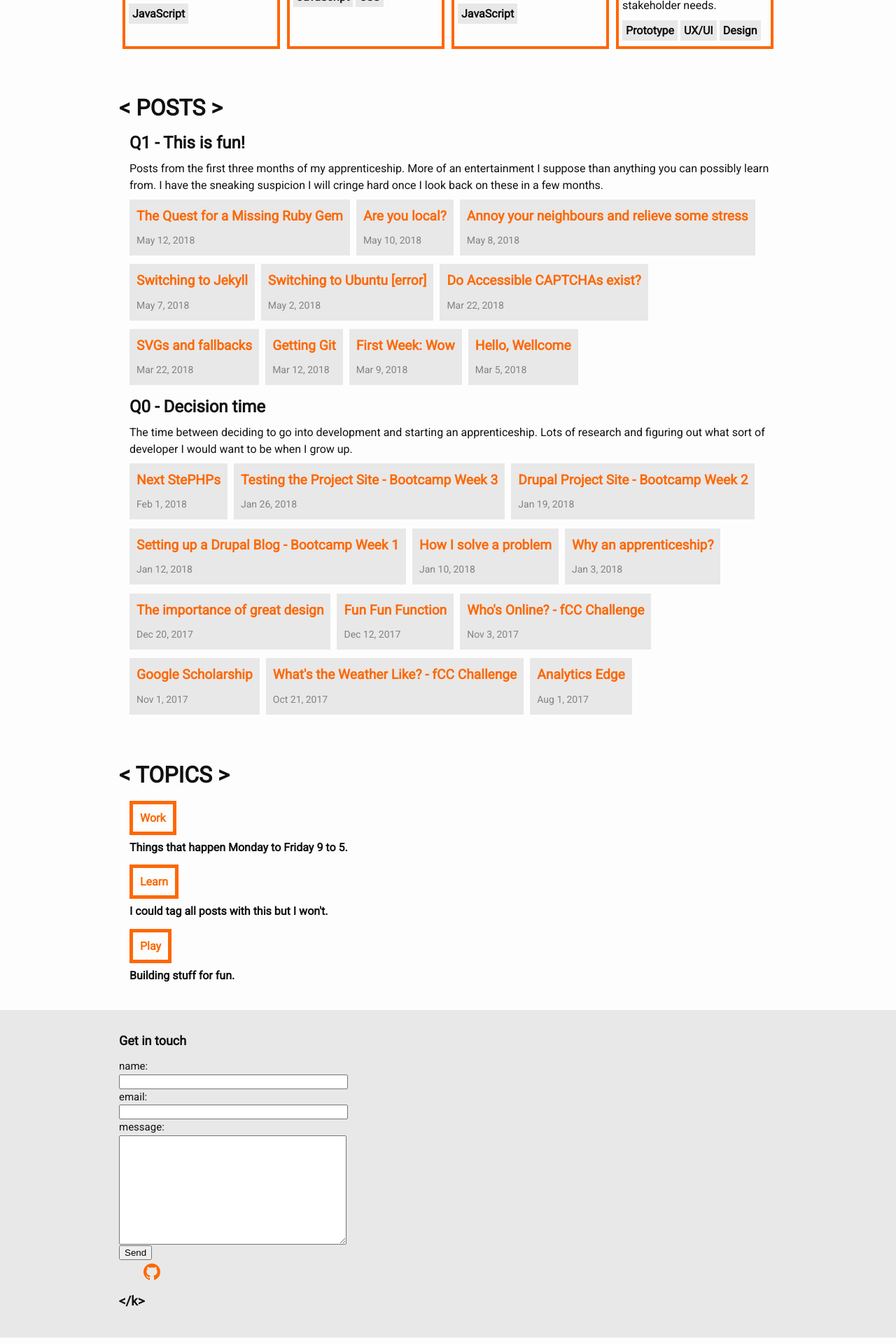
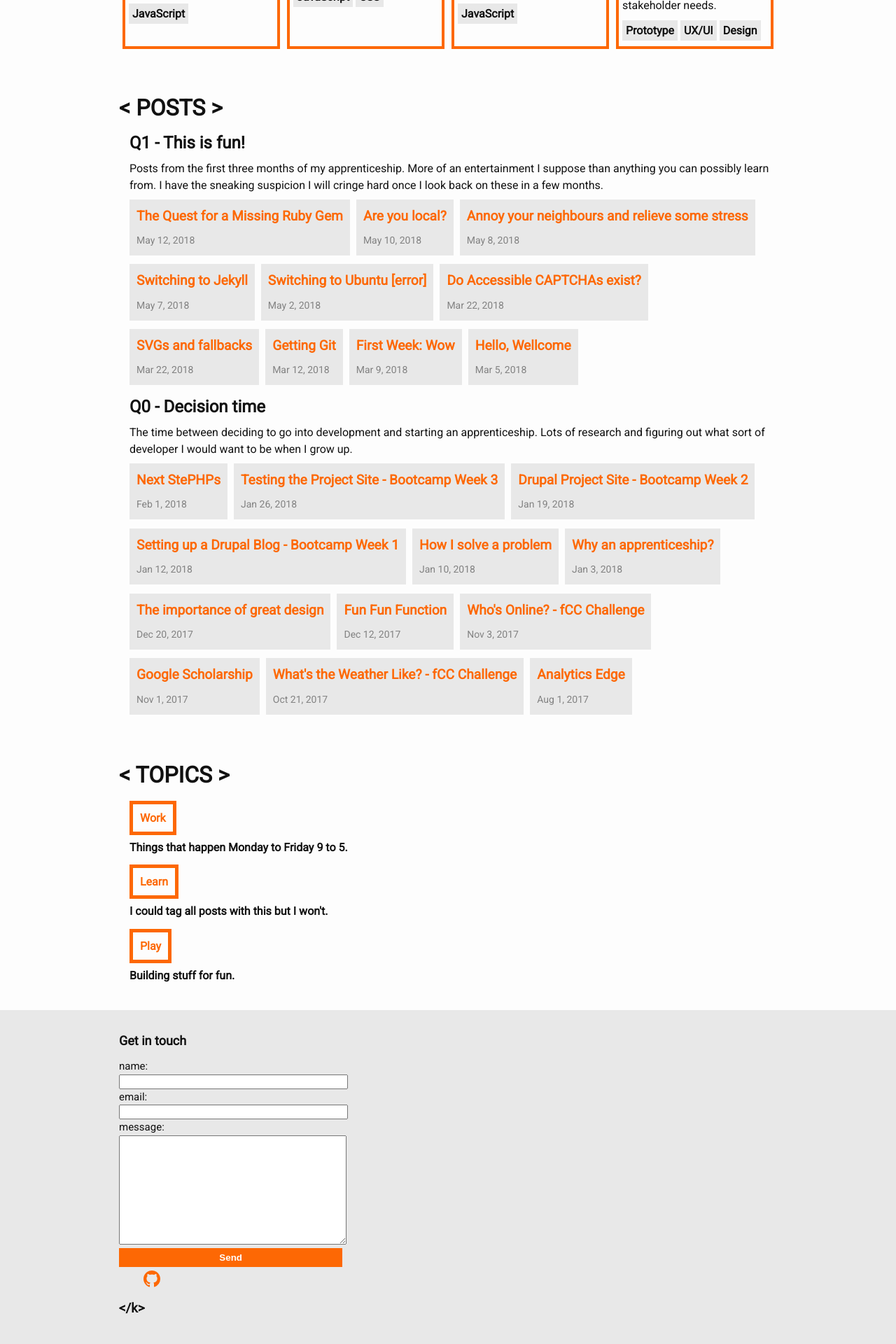
Before and after one commit to krisztin/krisztin.github.io, a Jekyll site: the page built from index.md, in a window 1280 px wide. Shown: the part 979-2899 px from the top of the page at 70% size. Built offline with Jekyll 4.4.1, drawn with Linux system fonts in a browser that asks for light colours; nearby versions of some CDN libraries.

Commit message:
fixing send-button css...a class has a dot, you dolt

```diff
--- a/_sass/minima/_layout.scss
+++ b/_sass/minima/_layout.scss
@@ -150,13 +150,13 @@ h1 {
 // form
 label,
 input,
-send-button,
+.send-button,
 textarea {
   display: block;
   width: 100%;
 }
 
-send-button {
+.send-button {
   margin-top: 5px;
   @include border;
   background-color: $brand-color;
@@ -219,12 +219,12 @@ send-button {
   }
   label,
   input,
-  send-button,
+  .send-button,
   textarea {
     margin: 0px auto;
     width: 100%;
   }
-  send-button {
+  .send-button {
     margin-top: 5px;
   }
 }
```
